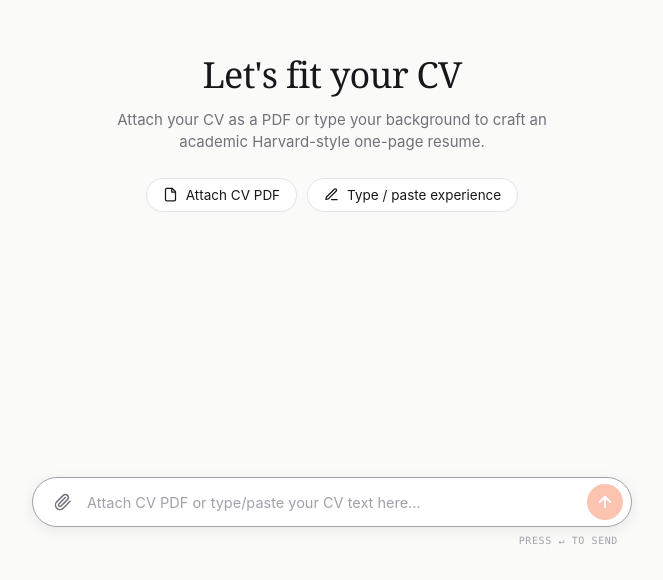
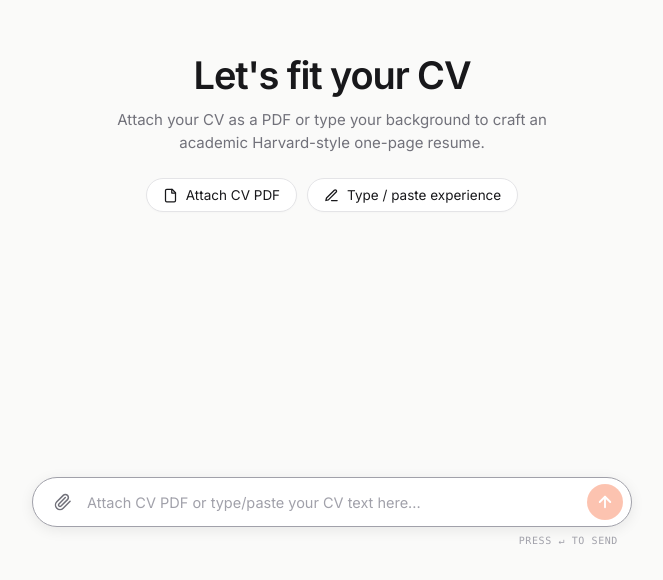
Before and after one commit to vardzz/fitted.com, a Next.js app: page / in a window 1280 px wide. Shown: the part 220-800 px from the top of the page, without its empty margins (308-971 px from the left). Built offline with nearby package versions, Linux system fonts and the light colour scheme.

Commit message:
style: configure Inter as primary font family across the application

```diff
--- a/app/globals.css
+++ b/app/globals.css
@@ -12,7 +12,7 @@
   --color-warn: #b45309;
   --color-error: #dc2626;
 
-  --font-sans: "Inter", -apple-system, BlinkMacSystemFont, "Segoe UI", Roboto, Helvetica, Arial, sans-serif;
+  --font-sans: var(--font-inter), "Inter", -apple-system, BlinkMacSystemFont, "Segoe UI", Roboto, Helvetica, Arial, sans-serif;
   --font-mono: "Geist Mono", SFMono-Regular, Menlo, Monaco, Consolas, "Liberation Mono", "Courier New", monospace;
 
   --ease-out: cubic-bezier(0, 0, 0.2, 1);
@@ -338,12 +338,12 @@ input, textarea {
 }
 
 .claude-hero-title {
-  font-family: Georgia, Cambria, "Times New Roman", Times, serif;
-  font-size: 36px;
-  font-weight: 500;
-  letter-spacing: -0.02em;
+  font-family: var(--font-sans);
+  font-size: 38px;
+  font-weight: 600;
+  letter-spacing: -0.03em;
   color: var(--color-fg);
-  line-height: 1.2;
+  line-height: 1.18;
 }
 
 .claude-hero-subtitle {
--- a/app/layout.tsx
+++ b/app/layout.tsx
@@ -1,5 +1,12 @@
 import type { Metadata } from "next";
+import { Inter } from "next/font/google";
 import "./globals.css";
+
+const inter = Inter({
+  subsets: ["latin"],
+  variable: "--font-inter",
+  display: "swap",
+});
 
 export const metadata: Metadata = {
   title: "Fitted — Your CV, cut to fit the role",
@@ -12,8 +19,8 @@ export default function RootLayout({
   children: React.ReactNode;
 }) {
   return (
-    <html lang="en">
-      <body>{children}</body>
+    <html lang="en" className={inter.variable}>
+      <body className={inter.className}>{children}</body>
     </html>
   );
 }
```
